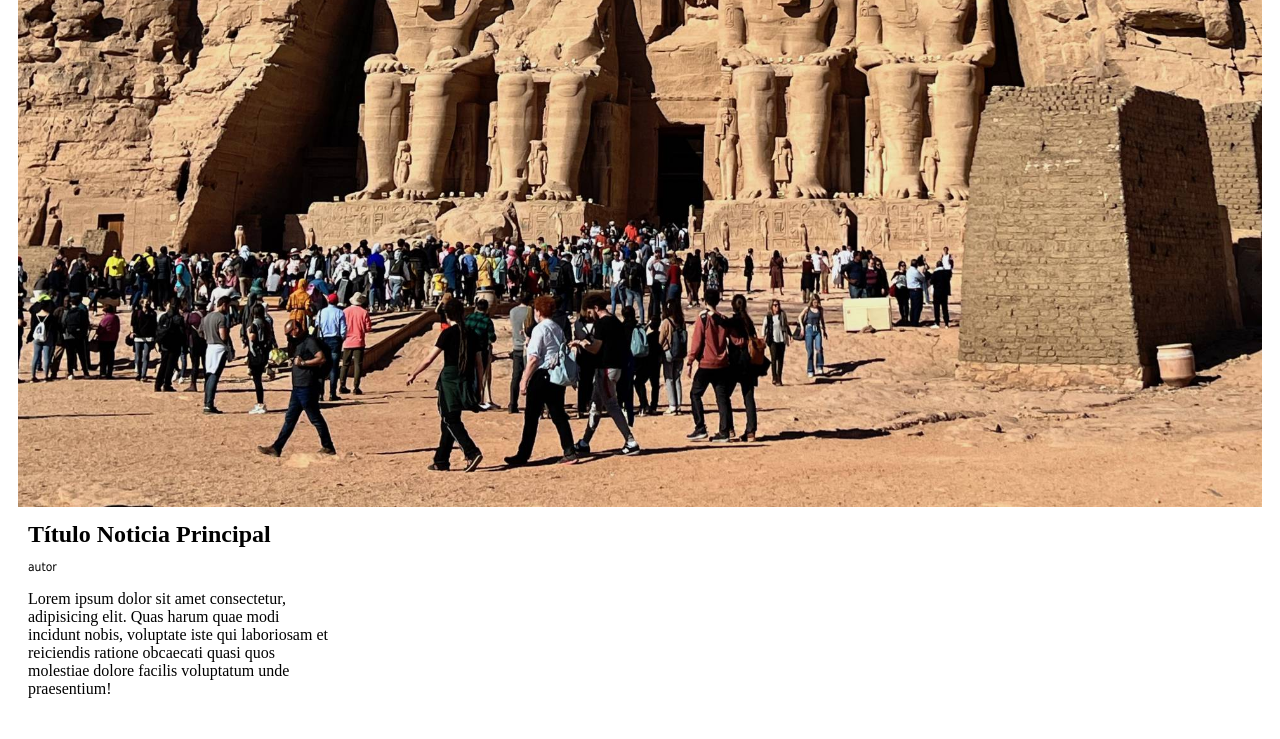
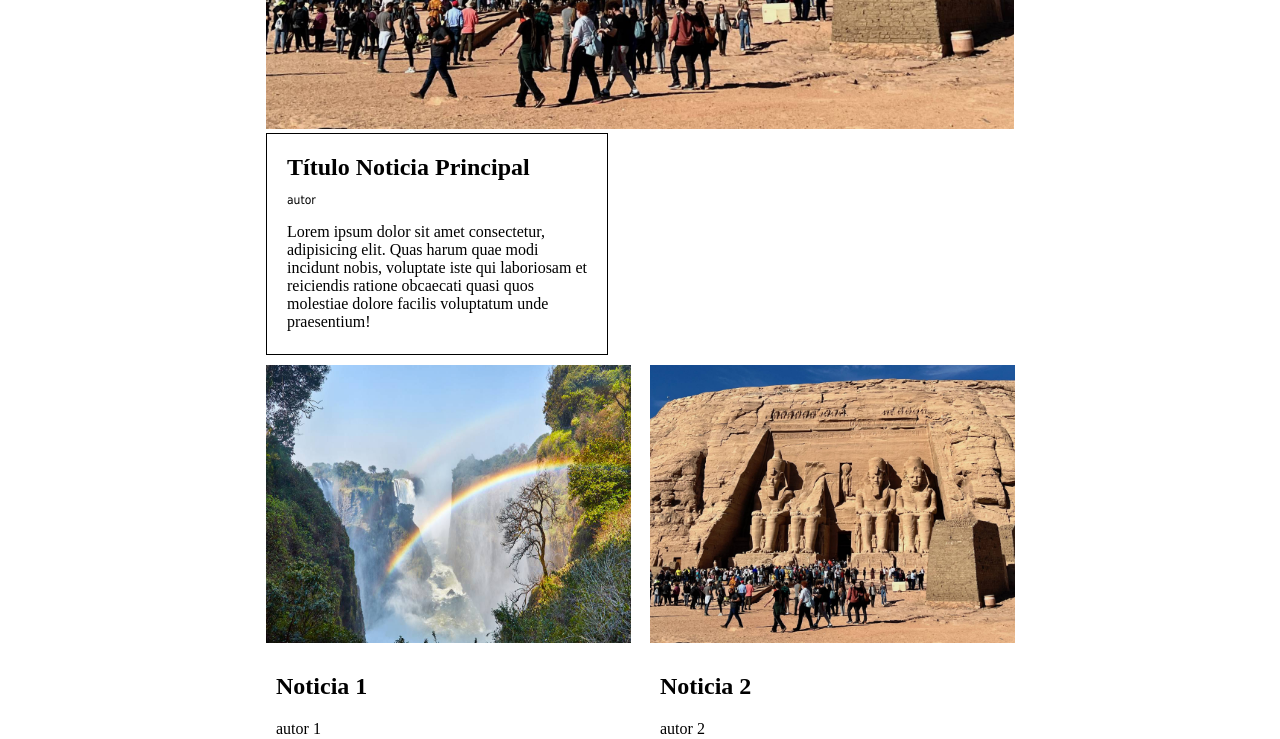
Before and after one commit to ManuelCasadoP/Proyecto-Blog, a React (Create React App) app in the folder frontend/blog/: page / in a window 1280 px wide. Shown: the part 460-1199 px from the top of the page. Built offline with nearby package versions, Linux system fonts and the light colour scheme.

Commit message:
Cambios en CSS de Frontend para mejorar la vista principal

```diff
--- a/frontend/blog/src/components/MainNews/mainNews.css
+++ b/frontend/blog/src/components/MainNews/mainNews.css
@@ -4,23 +4,23 @@
 
 .mainNewsImg {
     width: 100%;
-
-    /*position: absolute;
-    left: 0px;
-    top: 0px;
-    z-index: -1;*/
+    /*position: absolute;*/
+    /*left: 0px;
+    top: 0px;*/
+    z-index: -1;
     cursor: pointer;
 }
 
 .mainNewsText {
     /*position: relative;*/
     background-color: white;
-    height: 170px;
+    height: 180px;
     width: 300px;
     /*left: 460px;
     top: 270px;*/
-    padding: 10px;
-    padding-bottom: 30px;
+    border: 1px solid black;
+    margin: 0px;
+    padding: 20px;
 }
 
 .mainNewsTitle {
--- a/frontend/blog/src/components/SecondaryNews/SecondaryNews.jsx
+++ b/frontend/blog/src/components/SecondaryNews/SecondaryNews.jsx
@@ -1,6 +1,6 @@
 import "./secondaryNews.css";
 
-function SecondaryNews ({ title, author, summary, img}) {
+function SecondaryNews ({ title, author, summary, img }) {
 
     return (
         <>
--- a/frontend/blog/src/components/SecondaryNews/secondaryNews.css
+++ b/frontend/blog/src/components/SecondaryNews/secondaryNews.css
@@ -1,12 +1,20 @@
 .secondaryNewsContainer {
-    display: inline-flex;
+    max-width: 30vw;
+    display: flex;
     flex-direction: column;
-    width: 540px;
-    margin: 10px;
-
+    /*align-self: flex-start;*/
+    /*flex-wrap: wrap;*/
 }
 
 .secondaryNewsImg {
-    width: 540px;
-    height: 350px;
+    display: flex;
+    margin-left: 10px;
+    /*align-content: space-around;*/
+    width: 95%;
+    height: 70%;
 }
+
+.secondaryNewsText {
+    margin-left: 10px;
+    padding: 10px;
+}
--- a/frontend/blog/src/views/MainView/mainView.css
+++ b/frontend/blog/src/views/MainView/mainView.css
@@ -1,14 +1,16 @@
 .mainViewContainer {
     display: flex;
     flex-direction: column;
+    max-width: 60vw;
     /*flex-wrap: wrap;*/        /*Anular*/
     /*align-items: center;*/    /*Anular*/
     background-color: white;  /*Anular*/
-    /*margin: auto;*/
+    margin: auto;
 }
 
 
 .mainNewsView {
+
     align-self: center;
     /*display: flex;*/
     /*flex-direction: column;*/ /* Anular*/
@@ -20,8 +22,8 @@
 
 .secondaryNewsView {
     display: flex;
-    flex-direction: row;
+    /*flex-direction: row;*/
     flex-wrap: wrap;
-    align-items: center;
-    justify-content: center;
+    /*align-items: center;*/
+    /*justify-content: center;*/
 }
```
